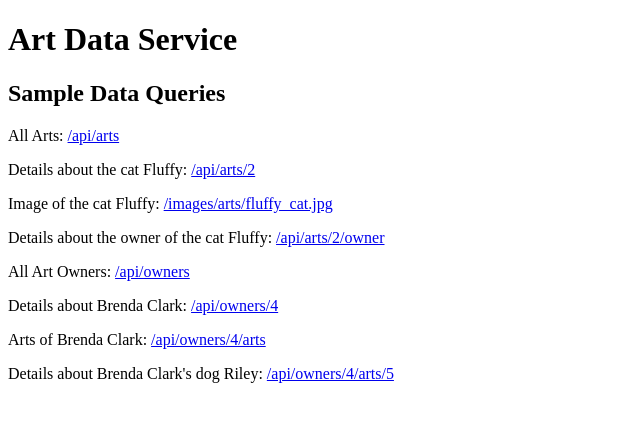
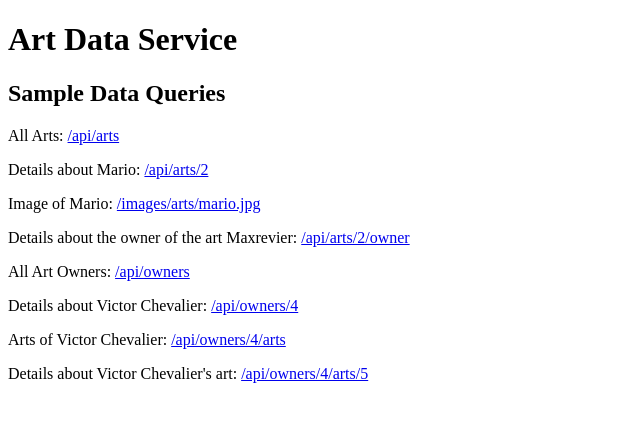
Before and after one commit to georggeo23/Assignment2, a Spring Boot app: page / in a window 1280 px wide. Shown: the top 422 px of the page, without its empty margins (0-640 px from the left). Run offline with Spring Boot 4, Linux system fonts and the light colour scheme.

Commit message:
html-updated-once more

```diff
--- a/src/main/resources/static/index.html
+++ b/src/main/resources/static/index.html
@@ -8,13 +8,13 @@
 <h1>Art Data Service</h1>
 <h2>Sample Data Queries</h2>
 <p>All Arts: <a href="/api/arts">/api/arts</a></p>
-<p>Details about the cat Fluffy: <a href="/api/arts/2">/api/arts/2</a></p>
-<p>Image of the cat Fluffy: <a href="/images/arts/fluffy_cat.jpg">/images/arts/fluffy_cat.jpg</a></p>
-<p>Details about the owner of the cat Fluffy: <a href="/api/arts/2/owner">/api/arts/2/owner</a></p>
+<p>Details about Mario: <a href="/api/arts/2">/api/arts/2</a></p>
+<p>Image of Mario: <a href="/images/arts/mario.jpg">/images/arts/mario.jpg</a></p>
+<p>Details about the owner of the art Maxrevier: <a href="/api/arts/2/owner">/api/arts/2/owner</a></p>
 <p>All Art Owners: <a href="/api/owners">/api/owners</a></p>
-<p>Details about Brenda Clark: <a href="/api/owners/4">/api/owners/4</a></p>
-<p>Arts of Brenda Clark: <a href="/api/owners/4/arts">/api/owners/4/arts</a></p>
-<p>Details about Brenda Clark's dog Riley: <a href="/api/owners/4/arts/5">/api/owners/4/arts/5</a></p>
+<p>Details about Victor Chevalier: <a href="/api/owners/4">/api/owners/4</a></p>
+<p>Arts of Victor Chevalier: <a href="/api/owners/4/arts">/api/owners/4/arts</a></p>
+<p>Details about Victor Chevalier's art: <a href="/api/owners/4/arts/5">/api/owners/4/arts/5</a></p>
 
 </body>
 </html>
```
